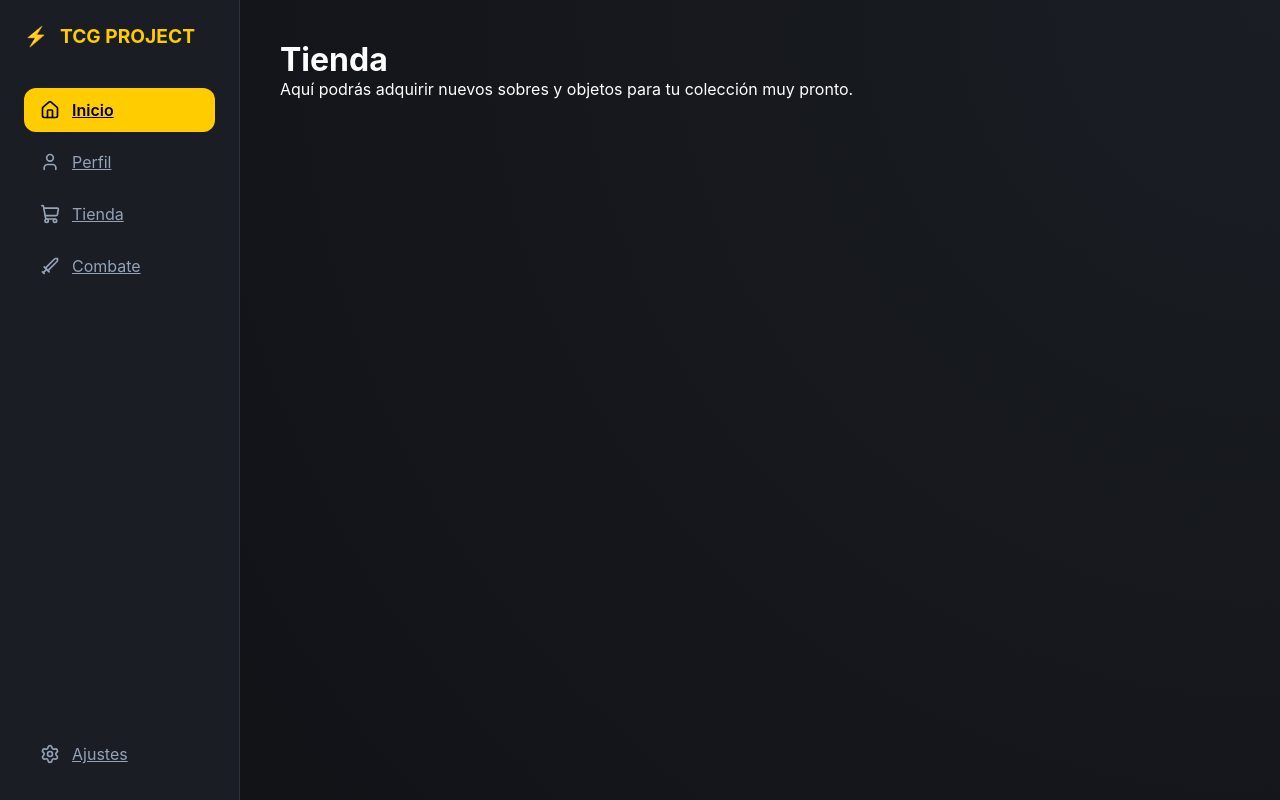
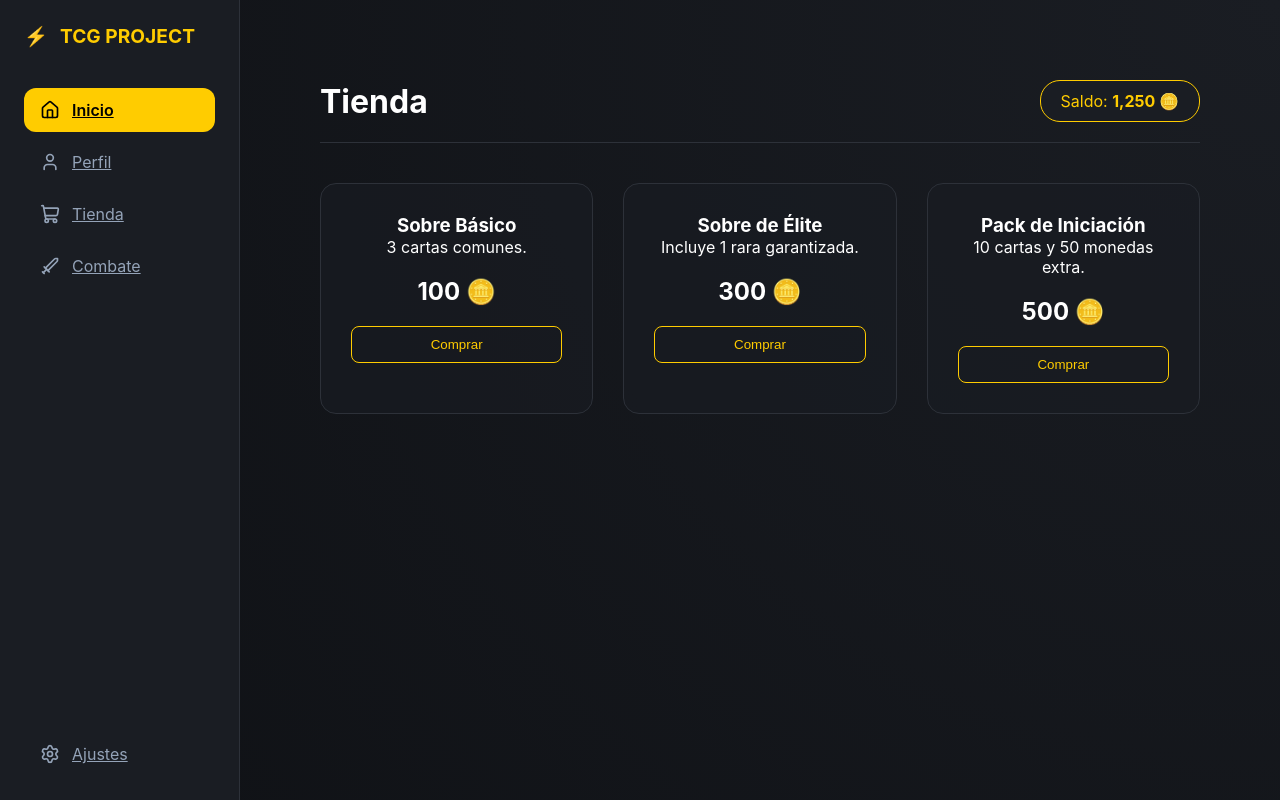
Before and after one commit to jotaFil98/TCG-Project, a React (Create React App) app in the folder Frontend/: page /tienda in a window 1280 px wide. Built offline with nearby package versions, Linux system fonts and the light colour scheme.

Commit message:
Actualizacion tienda

```diff
--- a/Frontend/src/App.css
+++ b/Frontend/src/App.css
@@ -204,3 +204,67 @@ body {
   color: #ffcc00;
   margin-top: 10px;
 }
+/* DISEÑO DE LA TIENDA */
+.shop-dashboard {
+  padding: 40px;
+}
+
+.shop-header {
+  display: flex;
+  justify-content: space-between;
+  align-items: center;
+  margin-bottom: 40px;
+  border-bottom: 1px solid #2d3139;
+  padding-bottom: 20px;
+}
+
+.wallet {
+  background: #1a1d23;
+  padding: 10px 20px;
+  border-radius: 20px;
+  border: 1px solid #ffcc00;
+  color: #ffcc00;
+}
+
+.products-grid {
+  display: grid;
+  grid-template-columns: repeat(auto-fill, minmax(250px, 1fr));
+  gap: 30px;
+}
+
+.product-card {
+  background: rgba(26, 29, 35, 0.6);
+  padding: 30px;
+  border-radius: 16px;
+  border: 1px solid #2d3139;
+  text-align: center;
+  transition: transform 0.3s ease;
+}
+
+.product-card:hover {
+  transform: translateY(-5px);
+  border-color: #ffcc00;
+}
+
+.price-tag {
+  font-size: 1.5rem;
+  font-weight: bold;
+  margin: 20px 0;
+  color: white;
+}
+
+.boton-buy {
+  background: transparent;
+  border: 1px solid #ffcc00;
+  color: #ffcc00;
+  padding: 10px 25px;
+  border-radius: 8px;
+  cursor: pointer;
+  transition: all 0.3s ease;
+  width: 100%;
+}
+
+.boton-buy:hover {
+  background: #ffcc00;
+  color: #000;
+}
--- a/Frontend/src/pages/Tienda.jsx
+++ b/Frontend/src/pages/Tienda.jsx
@@ -1,11 +1,32 @@
 import React from 'react';
 
 function Tienda() {
+  const productos = [
+    { id: 1, nombre: "Sobre Básico", precio: 100, descripcion: "3 cartas comunes." },
+    { id: 2, nombre: "Sobre de Élite", precio: 300, descripcion: "Incluye 1 rara garantizada." },
+    { id: 3, nombre: "Pack de Iniciación", precio: 500, descripcion: "10 cartas y 50 monedas extra." }
+  ];
+
   return (
-    <div className="page-content">
-      <h1>Tienda</h1>
-      <p>Aquí podrás adquirir nuevos sobres y objetos para tu colección muy pronto.</p>
-    </div>
+    <main className="shop-dashboard">
+      <header className="shop-header">
+        <h1>Tienda</h1>
+        <div className="wallet">
+          <span>Saldo: <strong>1,250 🪙</strong></span>
+        </div>
+      </header>
+
+      <section className="products-grid">
+        {productos.map((prod) => (
+          <div key={prod.id} className="product-card">
+            <h3>{prod.nombre}</h3>
+            <p>{prod.descripcion}</p>
+            <div className="price-tag">{prod.precio} 🪙</div>
+            <button className="boton-buy">Comprar</button>
+          </div>
+        ))}
+      </section>
+    </main>
   );
 }
 
```
